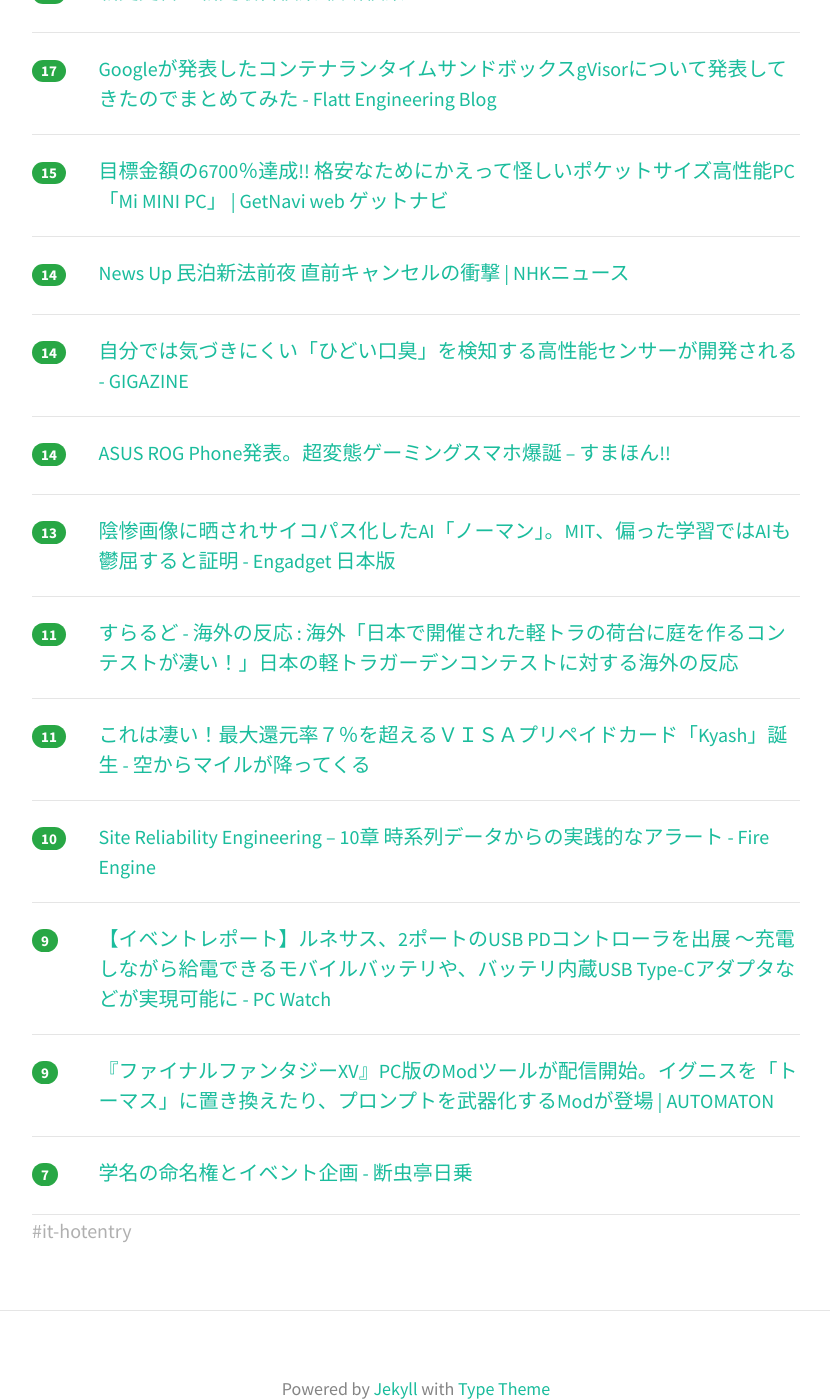
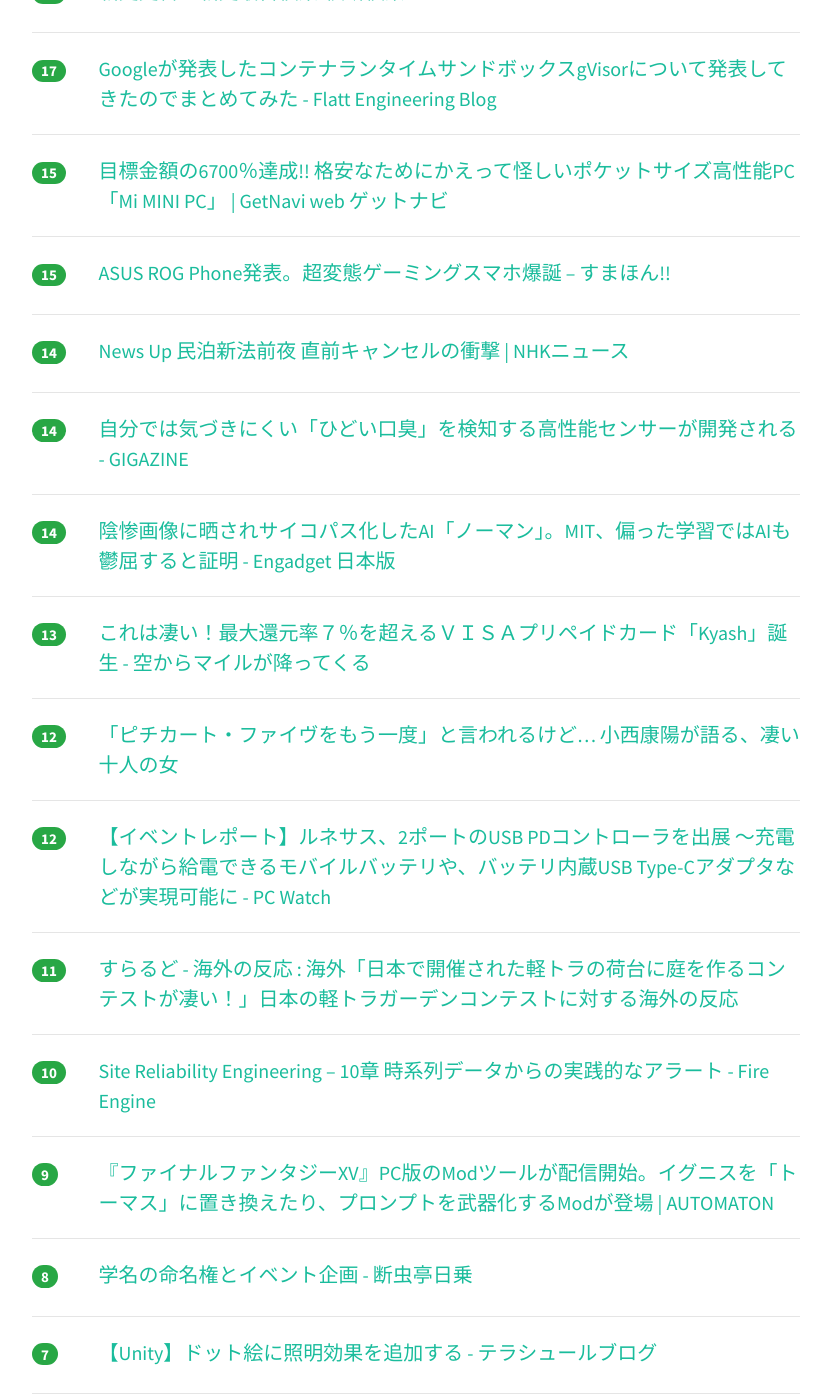
Before and after one commit to yatta47/hatena-matome-site, a Jekyll site: the page built from _posts/2018-06-09-hatena.md, in a window 1280 px wide and 1400 px high, scrolled down 1347 px. Shown: the whole window, without its empty margins (224-1054 px from the left). Built offline with Jekyll 4.4.1, drawn with Linux system fonts in a browser that asks for light colours; nearby versions of some CDN libraries; some of the changed text lies outside the part shown.

Commit message:
Updated 2018-06-09

```diff
--- a/_posts/2018-06-09-hatena.md
+++ b/_posts/2018-06-09-hatena.md
@@ -1,28 +1,33 @@
 ---
 layout: post
 title:  "2018-06-09 はてぶIT"
-date:   2018-06-09 10:01:47
+date:   2018-06-09 11:01:37
 tags: [it-hotentry]
 ---
-23 件のデータあり
+25 件のデータあり
 
 <hr><div class="row">
-<div class="col-1"><span class="badge badge-pill badge-success h2">153</span></div>
+<div class="col-1"><span class="badge badge-pill badge-success h2">177</span></div>
 <div class="col-11"><a href='http://d.hatena.ne.jp/ku-ma-me/20180608/p1' target='_blank'>ruby 0.62 のソースコードを復活させた - まめめも</a></div>
 </div>
 <hr>
 <div class="row">
-<div class="col-1"><span class="badge badge-pill badge-success h2">91</span></div>
+<div class="col-1"><span class="badge badge-pill badge-success h2">117</span></div>
 <div class="col-11"><a href='http://atsushieno.hatenablog.com/entry/2018/06/08/230054' target='_blank'>GitHubの買収とオープンソースコミュニティについて - ものがたり</a></div>
 </div>
 <hr>
 <div class="row">
-<div class="col-1"><span class="badge badge-pill badge-success h2">47</span></div>
+<div class="col-1"><span class="badge badge-pill badge-success h2">48</span></div>
 <div class="col-11"><a href='https://togetter.com/li/1234962' target='_blank'>【If I were】多くの人が「役に立つのか」と思った英文法「仮定法」に隠された落とし穴「間違えると一大事になりかねない」 - Togetter</a></div>
 </div>
 <hr>
 <div class="row">
-<div class="col-1"><span class="badge badge-pill badge-success h2">36</span></div>
+<div class="col-1"><span class="badge badge-pill badge-success h2">40</span></div>
+<div class="col-11"><a href='http://twitter.com/ryuryukyu/status/1005033069630275584' target='_blank'>ryuryukyuさんのツイート: "足立、杉田、和田、青山、テキサス紛争のまとめ 足立康史が突然杉田水脈にキレて杉田も応戦。公開バトルに発展 さらに和田政宗がいきなり田崎史郎に喧嘩を売る</a></div>
+</div>
+<hr>
+<div class="row">
+<div class="col-1"><span class="badge badge-pill badge-success h2">40</span></div>
 <div class="col-11"><a href='http://www.shippai.org/fkd/index.html' target='_blank'>失敗知識データベース</a></div>
 </div>
 <hr>
@@ -32,18 +37,13 @@ tags: [it-hotentry]
 </div>
 <hr>
 <div class="row">
-<div class="col-1"><span class="badge badge-pill badge-success h2">25</span></div>
-<div class="col-11"><a href='http://twitter.com/ryuryukyu/status/1005033069630275584' target='_blank'>ryuryukyuさんのツイート: "足立、杉田、和田、青山、テキサス紛争のまとめ 足立康史が突然杉田水脈にキレて杉田も応戦。公開バトルに発展 さらに和田政宗がいきなり田崎史郎に喧嘩を売る</a></div>
+<div class="col-1"><span class="badge badge-pill badge-success h2">21</span></div>
+<div class="col-11"><a href='https://anond.hatelabo.jp/20180607215033' target='_blank'>増田から毎日ホッテントリが上がるのって</a></div>
 </div>
 <hr>
 <div class="row">
 <div class="col-1"><span class="badge badge-pill badge-success h2">21</span></div>
 <div class="col-11"><a href='https://internet.watch.impress.co.jp/docs/news/1126579.html' target='_blank'>Facebook偽アプリをインストールさせるルーターのDNS設定改ざん攻撃を受けてみた検証結果、ラックが報告 - INTERNET Watch</a></div>
-</div>
-<hr>
-<div class="row">
-<div class="col-1"><span class="badge badge-pill badge-success h2">20</span></div>
-<div class="col-11"><a href='https://anond.hatelabo.jp/20180607215033' target='_blank'>増田から毎日ホッテントリが上がるのって</a></div>
 </div>
 <hr>
 <div class="row">
@@ -72,6 +72,11 @@ tags: [it-hotentry]
 </div>
 <hr>
 <div class="row">
+<div class="col-1"><span class="badge badge-pill badge-success h2">15</span></div>
+<div class="col-11"><a href='https://smhn.info/201806-asus-rog-phone-matome' target='_blank'>ASUS ROG Phone発表。超変態ゲーミングスマホ爆誕 – すまほん!!</a></div>
+</div>
+<hr>
+<div class="row">
 <div class="col-1"><span class="badge badge-pill badge-success h2">14</span></div>
 <div class="col-11"><a href='https://www3.nhk.or.jp/news/html/20180608/k10011469661000.html' target='_blank'>News Up 民泊新法前夜 直前キャンセルの衝撃 | NHKニュース</a></div>
 </div>
@@ -83,22 +88,27 @@ tags: [it-hotentry]
 <hr>
 <div class="row">
 <div class="col-1"><span class="badge badge-pill badge-success h2">14</span></div>
-<div class="col-11"><a href='https://smhn.info/201806-asus-rog-phone-matome' target='_blank'>ASUS ROG Phone発表。超変態ゲーミングスマホ爆誕 – すまほん!!</a></div>
+<div class="col-11"><a href='https://japanese.engadget.com/2018/06/08/ai-mit-ai/' target='_blank'>陰惨画像に晒されサイコパス化したAI「ノーマン」。MIT、偏った学習ではAIも鬱屈すると証明 - Engadget 日本版</a></div>
 </div>
 <hr>
 <div class="row">
 <div class="col-1"><span class="badge badge-pill badge-success h2">13</span></div>
-<div class="col-11"><a href='https://japanese.engadget.com/2018/06/08/ai-mit-ai/' target='_blank'>陰惨画像に晒されサイコパス化したAI「ノーマン」。MIT、偏った学習ではAIも鬱屈すると証明 - Engadget 日本版</a></div>
+<div class="col-11"><a href='http://www.sorakara-mile.com/entry/2018/06/08/190000' target='_blank'>これは凄い！最大還元率７％を超えるＶＩＳＡプリペイドカード「Kyash」誕生 - 空からマイルが降ってくる</a></div>
+</div>
+<hr>
+<div class="row">
+<div class="col-1"><span class="badge badge-pill badge-success h2">12</span></div>
+<div class="col-11"><a href='https://www.buzzfeed.com/jp/ryosukekamba/konishi2' target='_blank'>「ピチカート・ファイヴをもう一度」と言われるけど… 小西康陽が語る、凄い十人の女</a></div>
+</div>
+<hr>
+<div class="row">
+<div class="col-1"><span class="badge badge-pill badge-success h2">12</span></div>
+<div class="col-11"><a href='https://pc.watch.impress.co.jp/docs/news/event/1126664.html' target='_blank'>【イベントレポート】ルネサス、2ポートのUSB PDコントローラを出展 ～充電しながら給電できるモバイルバッテリや、バッテリ内蔵USB Type-Cアダプタなどが実現可能に - PC Watch</a></div>
 </div>
 <hr>
 <div class="row">
 <div class="col-1"><span class="badge badge-pill badge-success h2">11</span></div>
 <div class="col-11"><a href='http://sow.blog.jp/archives/1071534705.html' target='_blank'>すらるど - 海外の反応 : 海外「日本で開催された軽トラの荷台に庭を作るコンテストが凄い！」日本の軽トラガーデンコンテストに対する海外の反応</a></div>
-</div>
-<hr>
-<div class="row">
-<div class="col-1"><span class="badge badge-pill badge-success h2">11</span></div>
-<div class="col-11"><a href='http://www.sorakara-mile.com/entry/2018/06/08/190000' target='_blank'>これは凄い！最大還元率７％を超えるＶＩＳＡプリペイドカード「Kyash」誕生 - 空からマイルが降ってくる</a></div>
 </div>
 <hr>
 <div class="row">
@@ -108,16 +118,16 @@ tags: [it-hotentry]
 <hr>
 <div class="row">
 <div class="col-1"><span class="badge badge-pill badge-success h2">9</span></div>
-<div class="col-11"><a href='https://pc.watch.impress.co.jp/docs/news/event/1126664.html' target='_blank'>【イベントレポート】ルネサス、2ポートのUSB PDコントローラを出展 ～充電しながら給電できるモバイルバッテリや、バッテリ内蔵USB Type-Cアダプタなどが実現可能に - PC Watch</a></div>
-</div>
-<hr>
-<div class="row">
-<div class="col-1"><span class="badge badge-pill badge-success h2">9</span></div>
 <div class="col-11"><a href='http://jp.automaton.am/articles/newsjp/20180608-69509/' target='_blank'>『ファイナルファンタジーXV』PC版のModツールが配信開始。イグニスを「トーマス」に置き換えたり、プロンプトを武器化するModが登場 | AUTOMATON</a></div>
 </div>
 <hr>
 <div class="row">
-<div class="col-1"><span class="badge badge-pill badge-success h2">7</span></div>
+<div class="col-1"><span class="badge badge-pill badge-success h2">8</span></div>
 <div class="col-11"><a href='http://dantyutei.hatenablog.com/entry/2018/06/08/134218' target='_blank'>学名の命名権とイベント企画 - 断虫亭日乗</a></div>
 </div>
 <hr>
+<div class="row">
+<div class="col-1"><span class="badge badge-pill badge-success h2">7</span></div>
+<div class="col-11"><a href='http://tsubakit1.hateblo.jp/entry/2018/06/08/220000' target='_blank'>【Unity】ドット絵に照明効果を追加する - テラシュールブログ</a></div>
+</div>
+<hr>
```
